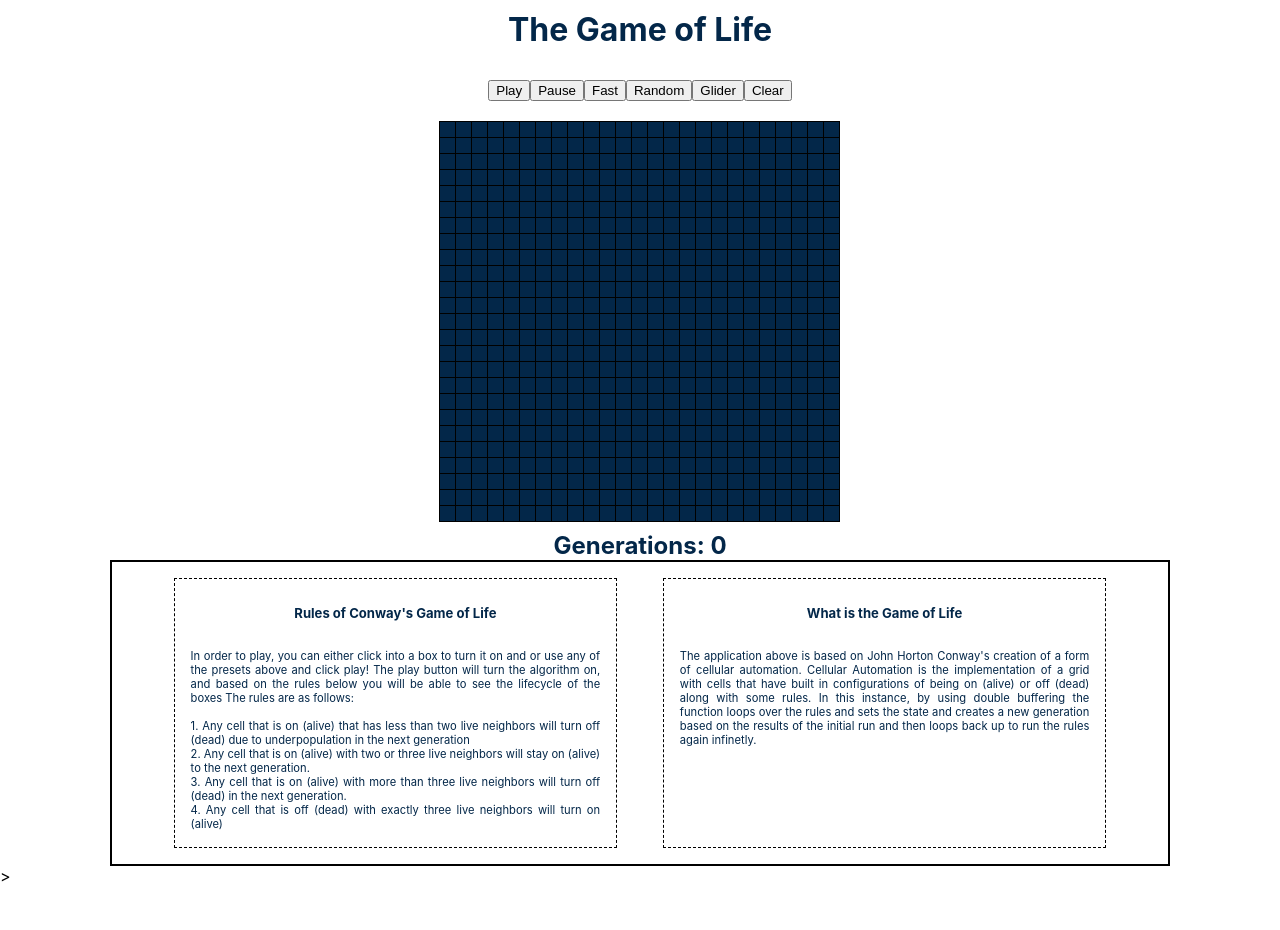
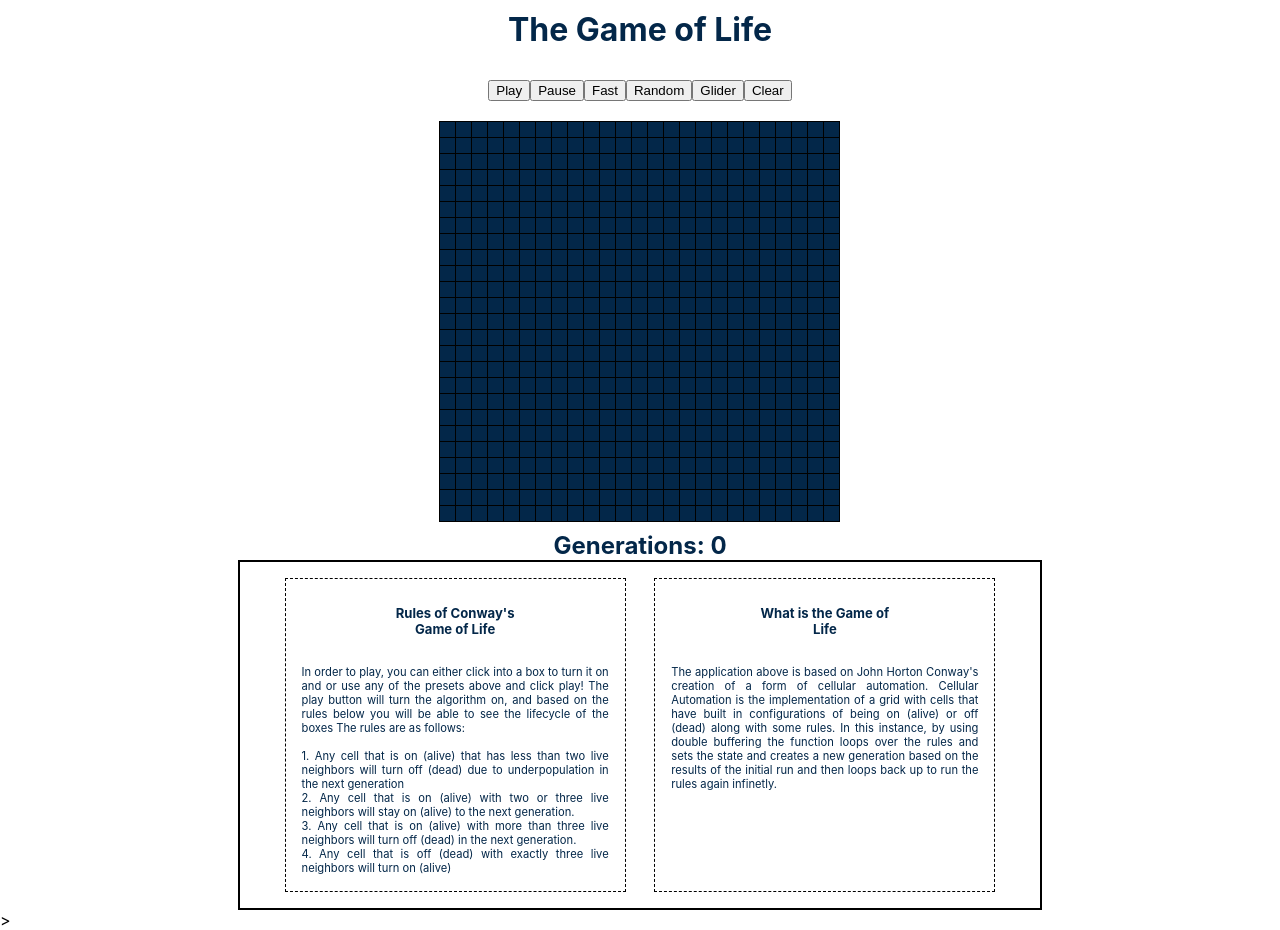
Before and after one commit to fadygouda/CS-PT13-Conway-s-Game-Of-Life, a React (Create React App) app in the folder gameoflife/: page / in a window 1280 px wide. Before the commit the page ends 886 px from the top, so only its background shows below. Built offline with nearby package versions, Linux system fonts and the light colour scheme.

Commit message:
adjusting to vercel

```diff
--- a/gameoflife/src/App.css
+++ b/gameoflife/src/App.css
@@ -35,7 +35,7 @@
   display: flex;
   flex-direction: row;
   justify-content: space-evenly;
-  max-width: 80%;
+  max-width: 60%;
   border: 2px solid black;
   margin: 0 auto;
   padding: 1rem 1rem 1rem 1rem
```
